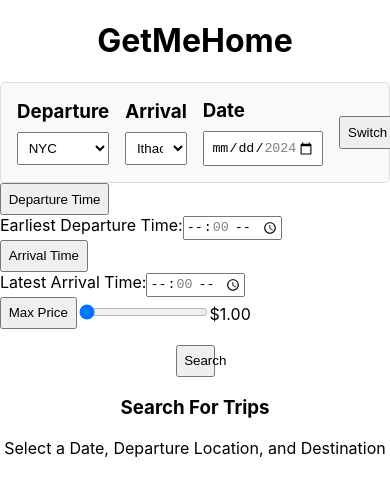
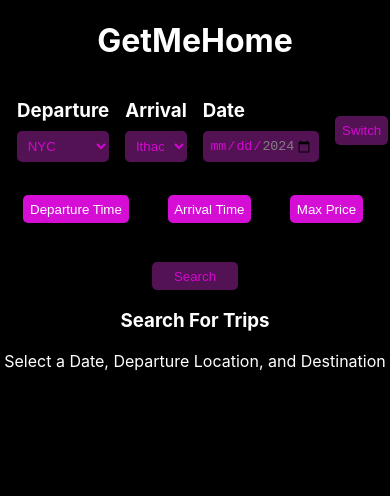
Before and after one commit to ronjj/gmh-web, a React (Create React App) app: page / in a window 390 px wide. Shown: the top 496 px of the page. Built offline with nearby package versions, Linux system fonts and the light colour scheme.

Commit message:
Add styles to program so program resembles mobile application counterpart

```diff
--- a/src/App.js
+++ b/src/App.js
@@ -40,10 +40,10 @@ function App() {
   const [trips, setTrips] = useState([]);
   const [loading, setLoading] = useState(false);
   const [dataFetched, setDataFetched] = useState(false);
-  const [departureTime, setDepartureTime] = useState(true); // State for departure time button
-  const [arrivalTime, setArrivalTime] = useState(true); // State for departure time button
-  const [maxPrice, setMaxPrice] = useState(true);
-  const [rangeValue, setRangeValue] = useState(1);
+  const [departureTime, setDepartureTime] = useState(false); // State for departure time button
+  const [arrivalTime, setArrivalTime] = useState(false); // State for departure time button
+  const [maxPrice, setMaxPrice] = useState(false); // State for max price button
+  const [rangeValue, setRangeValue] = useState(100);
 
   const apiUrl = `https://get-me-home.onrender.com/flix/${departureDate}/${departureLocation}/${arrivalLocation}`;
 
@@ -150,11 +150,12 @@ function App() {
 
   return (
     <div className="app">
-      <h1 className='gmh'>GetMeHome</h1>
+      <div style={{width: "100vw", height: "100vh", backgroundColor: "black", padding: "0"}}>
+        <h1 className='gmh' style={{color: "white"}}>GetMeHome</h1>
         <div className="row">
           <div className="loc_dropdown">
-          <h3>Departure</h3>
-          <select value={departureLocation} onChange={handleSelectChange(setDepartureLocation)} disabled={loading}>
+            <h3 style={{color: "white"}}>Departure</h3>
+            <select className="primary_field" value={departureLocation} onChange={handleSelectChange(setDepartureLocation)} disabled={loading}>
               <option value="" disabled>Select a location</option>
               {filterOptions(arrivalLocation).map(option => (
                 <option key={option} value={options[option]}>{option}</option>
@@ -162,8 +163,8 @@ function App() {
             </select>
           </div>
           <div className="loc_dropdown">
-          <h3>Arrival</h3>
-          <select value={arrivalLocation} onChange={handleSelectChange(setArrivalLocation)} disabled={loading}>
+            <h3 style={{color: "white"}}>Arrival</h3>
+            <select className="primary_field" value={arrivalLocation} onChange={handleSelectChange(setArrivalLocation)} disabled={loading}>
               <option value="" disabled>Select a location</option>
               {filterOptions(departureLocation).map(option => (
                 <option key={option} value={options[option]}>{option}</option>
@@ -171,75 +172,81 @@ function App() {
             </select>
           </div>
           <div className="date_dropdown">
-          <h3>Date</h3>
-          <input type="date" min={today} max={maxDate} onChange={handleSelectChange(setDepartureDate)} disabled={loading}/>
+            <h3 style={{color: "white"}}>Date</h3>
+            <input className="primary_field" type="date" min={today} max={maxDate} onChange={handleSelectChange(setDepartureDate)} disabled={loading}/>
           </div>
           <div>
-          <button onClick={switchLocations} disabled={loading}>Switch</button>
+            <button className="primary_field" onClick={switchLocations} disabled={loading}>Switch</button>
           </div>
         </div>
 
-      <div>
-        <button style={{width: "fit-content"}} onClick={() => setDepartureTime(!departureTime)}>Departure Time</button>
-      </div>
+        <div style={{display: "flex", flexDirection: "row", justifyContent: "space-evenly", marginLeft: "1%", marginRight: "2%"}}>
 
+
+          <div style={{margin: "1em auto"}}>
+            <button className="secondary_field" style={{width: "fit-content"}} onClick={() => setDepartureTime(!departureTime)}>Departure Time</button>
                 {
             departureTime && (
-          <div>
+              <div style={{color: "white"}}>
                 Earliest Departure Time:
-            <input type="time" step="3600"></input>
+                <input style={{color: "white"}} type="time" step="3600" ></input>
               </div>
             )
           }
-
-      <div>
-        <button style={{width: "fit-content"}} onClick={() => setArrivalTime(!arrivalTime)}>Arrival Time</button>
           </div>
 
+          <div style={{margin: "1em auto"}}>
+            <button className="secondary_field" style={{width: "fit-content"}} onClick={() => setArrivalTime(!arrivalTime)}>Arrival Time</button>
             {
             arrivalTime && (
-          <div>
+              <div style={{color: "white"}}>
                 Latest Arrival Time:
-            <input type="time" step="3600"></input>
+                <input style={{color: "white"}}type="time" step="3600"></input>
               </div>
             )
           }
-      <div style={{display:"inline-flex", alignItems: "center"}}>
-        <button style={{width: "fit-content"}} onClick={() => setMaxPrice(!maxPrice)}>Max Price</button>
+          </div>
+
+          {/*style={{display:"inline-flex", alignItems: "center"}}*/}
+          <div style={{margin: "1em auto"}}>
+            <button className="secondary_field" style={{width: "fit-content"}} onClick={() => setMaxPrice(!maxPrice)}>Max Price</button>
             {
             maxPrice && (
-          <div style={{}}>
+              <div style={{color: "white"}}>
+                Max Price
                 <input type="range" min="1" max="400" step="1" onChange={changeValue} value={rangeValue}></input>
                 ${rangeValue}.00
               </div>
             )
           }
           </div>
+        </div>
 
 
 
         <div className="search">
-        <button onClick={handleButtonClick} disabled={loading}>Search</button>
+          <button className="primary_field"  style={{width: "100%"}} onClick={handleButtonClick} disabled={loading}>Search</button>
         </div>
 
         {loading ? (
           <div className="loading-indicator">Loading...</div>
         ) : trips.length === 0 ? (
           dataFetched ? (
-          <div style={{textAlign: "center", fontWeight: "bold", marginTop: "2%"}}>
+            <div style={{color:"white", textAlign: "center", fontWeight: "bold", marginTop: "2%"}}>
             There are no trips from {getKey(departureLocation)} to {getKey(arrivalLocation)} on the date {departureDate}.
           </div>
           ) : (
-          <div style={{textAlign: "center", marginTop: "2%"}}>
+            <div style={{color: "white", textAlign: "center", marginTop: "2%"}}>
               <h3>Search For Trips</h3>
               <p>Select a Date, Departure Location, and Destination</p>
             </div>
           )
         ) : (
           <div className="trip">
-          <TripGrid trips={trips} />
+            <TripGrid trips={trips} dTime={departureTime} aTime={arrivalTime} mPrice={maxPrice} />
           </div>
         )}
+      </div>
     </div>
   );
 }
--- a/src/TripGrid.js
+++ b/src/TripGrid.js
@@ -1,9 +1,9 @@
 import React from 'react';
 import TripRowView from './TripRowView';
 
-const TripGrid = ({ trips }) => {
+const TripGrid = ({ trips, dTime, aTime, mPrice}) => {
   return (
-    <div className="trip-grid">
+    <div className="trip-grid" style={{color: "white"}}>
       {trips.map((trip, index) => (
         <TripRowView key={index} trip={trip} />
       ))}
--- a/src/index.css
+++ b/src/index.css
@@ -1,3 +1,7 @@
+html {
+  background-color: black;
+}
+
 body {
   margin: 0;
   font-family: -apple-system, BlinkMacSystemFont, 'Segoe UI', 'Roboto', 'Oxygen',
@@ -45,9 +49,9 @@ code {
   justify-content: space-between; /* Adjust spacing between items */
   padding: 1em; /* Padding from the edge of the window */
   gap: 1em; /* Space between flex items */
-  border: 1px solid #ddd; /* Optional: border for visual separation */
+  border: 1px solid #000000; /* Optional: border for visual separation */
   border-radius: 5px; /* Optional: rounded corners */
-  background-color: #f9f9f9; /* Optional: background color */
+  background-color: #000000; /* Optional: background color */
 }
 
 .loc_dropdown, .date_dropdown, .search {
@@ -72,7 +76,7 @@ select, input[type="date"], button {
 
 .search {
   margin: 1em auto;
-  width: 10%
+  max-width: 22%;
 }
 
 .search button:disabled {
@@ -101,3 +105,22 @@ select, input[type="date"], button {
 .gmh {
   text-align: center;
 }
+
+.primary_field {
+  color: rgb(212, 9, 209);
+  background-color: rgb(83, 18, 84);
+  border-width: 0;
+  border-radius: 5px;
+}
+
+.primary_field:active{
+  background-color: rgb(137, 1, 137);
+}
+
+.secondary_field {
+  color: white;
+  background-color: rgb(213, 13, 213);
+  border-width: 0;
+  border-radius: 5px;
+  margin: 0 0 0.5em 0
+}
```
Lines whose indentation alone changed are shown as unchanged.
